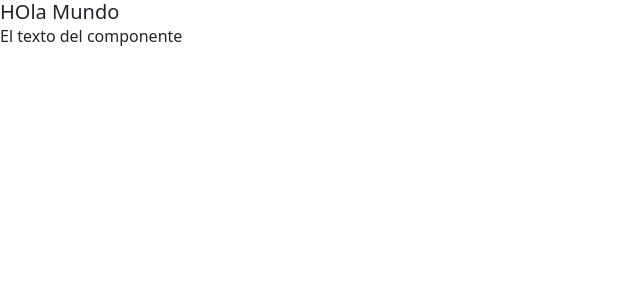
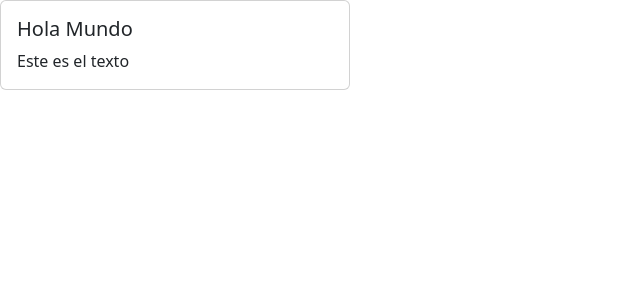
Before and after one commit to MiguelSanchezCuello/hm-react-app, a React (Vite) app: page / in a window 1280 px wide. Shown: the top 300 px of the page, without its empty margins (0-640 px from the left). Built offline with nearby package versions, Linux system fonts and the light colour scheme.

Commit message:
Pasando componentes a otros componentes y utilizando la propiedad children.

```diff
--- a/src/App.tsx
+++ b/src/App.tsx
@@ -1,7 +1,11 @@
 import Card, { CardBody } from "./components/Card";
 
 function App() {
-  return <CardBody title={"HOla Mundo"} text={"El texto del componente"} />;
+  return (
+    <Card>
+      <CardBody title="Hola Mundo" text="Este es el texto" />
+    </Card>
+  );
 }
 
 export default App;
--- a/src/components/Card.tsx
+++ b/src/components/Card.tsx
@@ -1,8 +1,11 @@
+import { ReactNode } from "react";
+
 interface Props {
-  body: string;
+  children: ReactNode;
 }
+
 function Card(props: Props) {
-  const { body } = props;
+  const { children } = props;
   return (
     <div
       className="card"
@@ -10,10 +13,11 @@
         width: "350px",
       }}
     >
-      <div className="card-body">{body}</div>
+      <div className="card-body">{children}</div>
     </div>
   );
 }
+
 interface CardBodyProps {
   title: string;
   text?: string;
```
